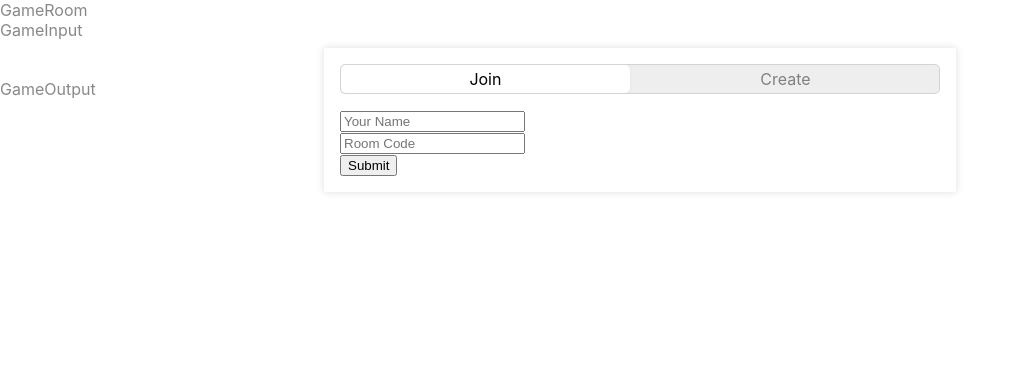
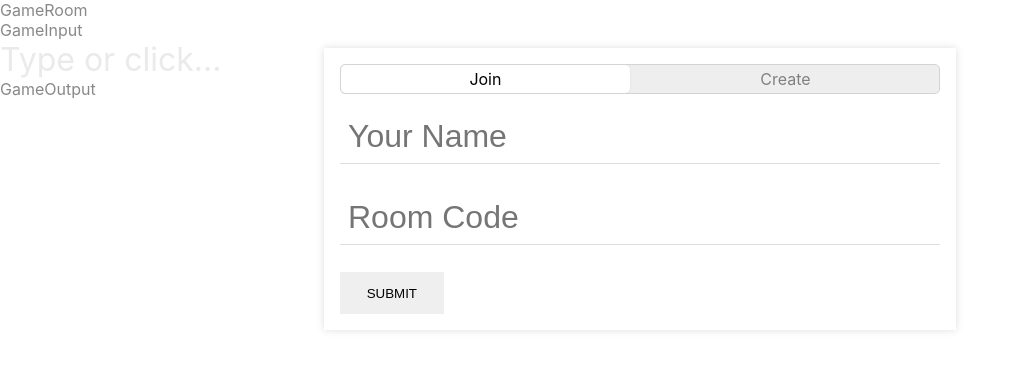
Before and after one commit to daltonscharff/spell-together, a React (Create React App) app in the folder packages/web-react-router/: page / in a window 1280 px wide. Shown: the top 370 px of the page, without its empty margins (0-1019 px from the left). Built offline with nearby package versions, Linux system fonts and the light colour scheme.

Commit message:
formats text input on Select Room

```diff
--- a/packages/web-react-router/src/pages/GameRoom/GameInput.tsx
+++ b/packages/web-react-router/src/pages/GameRoom/GameInput.tsx
@@ -1,7 +1,11 @@
 import LetterInput from "../../components/LetterInput";
 import { useLetterInput } from "../../hooks/useLetterInput";
 
-export function GameInput() {
+type Props = {
+  disabled?: boolean;
+};
+
+export function GameInput({ disabled }: Props) {
   const { letters, addLetter, removeLetter, clearLetters } = useLetterInput();
   return (
     <div>
@@ -13,6 +17,7 @@ export function GameInput() {
         onAddLetter={addLetter}
         onBackspace={removeLetter}
         onEnter={clearLetters}
+        disabled={disabled}
       />
     </div>
   );
--- a/packages/web-react-router/src/pages/GameRoom/index.tsx
+++ b/packages/web-react-router/src/pages/GameRoom/index.tsx
@@ -28,7 +28,7 @@ export function GameRoom({ showSelectRoomModal }: Props) {
         </SelectRoomModal>
       )}
       <LetterInputProvider>
-        <GameInput />
+        <GameInput disabled={showSelectRoomModal} />
       </LetterInputProvider>
       <GameOutput />
     </>
--- a/packages/web-react-router/src/pages/SelectRoom/JoinRoom.tsx
+++ b/packages/web-react-router/src/pages/SelectRoom/JoinRoom.tsx
@@ -1,6 +1,35 @@
 import { useForm } from "react-hook-form";
 import { useNavigate } from "react-router-dom";
+import styled from "styled-components";
 import { useUser } from "../../hooks/useUser";
+
+const Input = styled.input`
+  display: block;
+  font-size: 2em;
+  font-weight: light;
+  padding: 0.25em;
+  border: none;
+  border-bottom: 1px solid #0002;
+`;
+const InputGroup = styled.div`
+  display: flex;
+  flex-direction: column;
+`;
+const ErrorMessage = styled.div`
+  font-size: 0.8em;
+  font-weight: light;
+  height: 1.5em;
+`;
+const Form = styled.form`
+  display: flex;
+  flex-direction: column;
+  row-gap: 0.5em;
+`;
+const Button = styled.input`
+  padding: 1em 2em;
+  border: none;
+  text-transform: uppercase;
+`;
 
 export function JoinRoom() {
   const navigate = useNavigate();
@@ -27,9 +56,9 @@ export function JoinRoom() {
   };
 
   return (
-    <form onSubmit={handleSubmit(onSubmit)}>
-      <div>
-        <input
+    <Form onSubmit={handleSubmit(onSubmit)}>
+      <InputGroup>
+        <Input
           type="text"
           placeholder="Your Name"
           {...register("username", {
@@ -43,10 +72,10 @@ export function JoinRoom() {
             },
           })}
         />
-        {errors.username?.message}
-      </div>
-      <div>
-        <input
+        <ErrorMessage>{errors.username?.message}</ErrorMessage>
+      </InputGroup>
+      <InputGroup>
+        <Input
           type="text"
           placeholder="Room Code"
           {...register("shortcode", {
@@ -57,9 +86,11 @@ export function JoinRoom() {
             },
           })}
         />
-        {errors.shortcode?.message}
+        <ErrorMessage>{errors.shortcode?.message}</ErrorMessage>
+      </InputGroup>
+      <div>
+        <Button type="submit" value="Submit" />
       </div>
-      <input type="submit" value="Submit" />
-    </form>
+    </Form>
   );
 }
```
